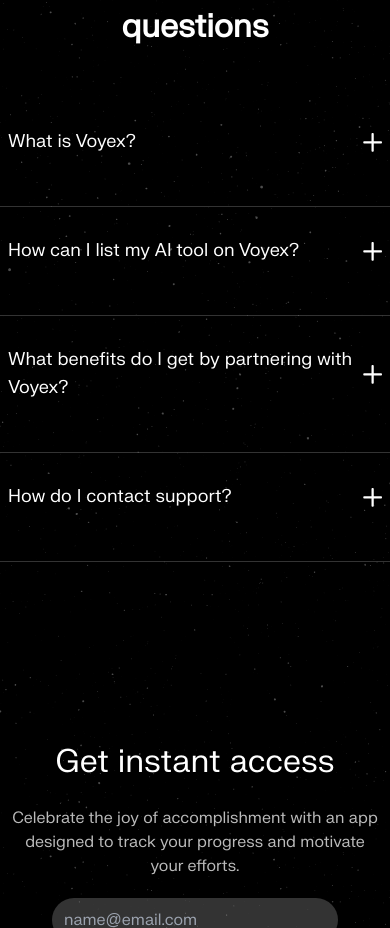
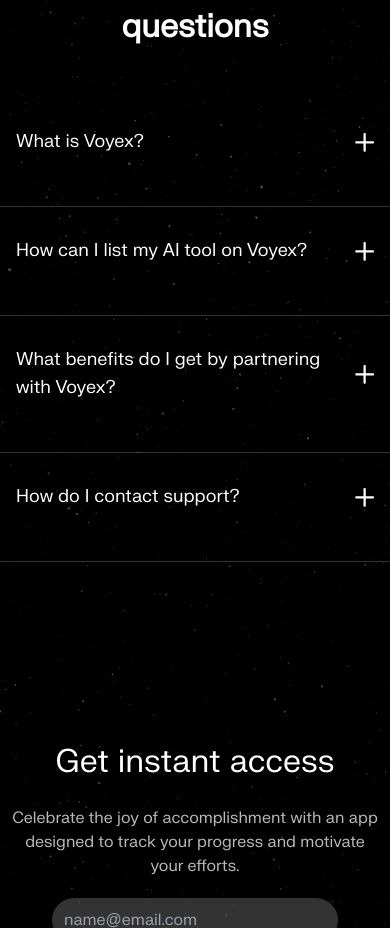
Before and after one commit to Bodemola123/Voyex-landing, a Next.js app: page / in a window 390 px wide. Shown: the part 5736-6664 px from the top of the page. Built offline with nearby package versions, Linux system fonts and the light colour scheme.

Commit message:
Update FAQ.js
Added padding 16px

```diff
--- a/components/FAQ.js
+++ b/components/FAQ.js
@@ -39,7 +39,7 @@
         {faqData.map((faq, index) => (
           <div key={index} className="border-b py-[30px] md:w-[675px] sm:w-auto border-white/20">
             <div
-              className="flex justify-between items-center cursor-pointer md:text-xl sm:text-lg font-medium text-[#ffffff] hover:text-[#C088fb] transition-colors duration-300 sm:px-2 md:px-0"
+              className="flex justify-between items-center cursor-pointer md:text-xl sm:text-lg font-medium text-[#ffffff] hover:text-[#C088fb] transition-colors duration-300 sm:px-4 md:px-0"
               onClick={() => handleToggle(index)}
               tabIndex={0} // Make clickable with keyboard
               aria-expanded={openIndex === index ? "true" : "false"}
```
